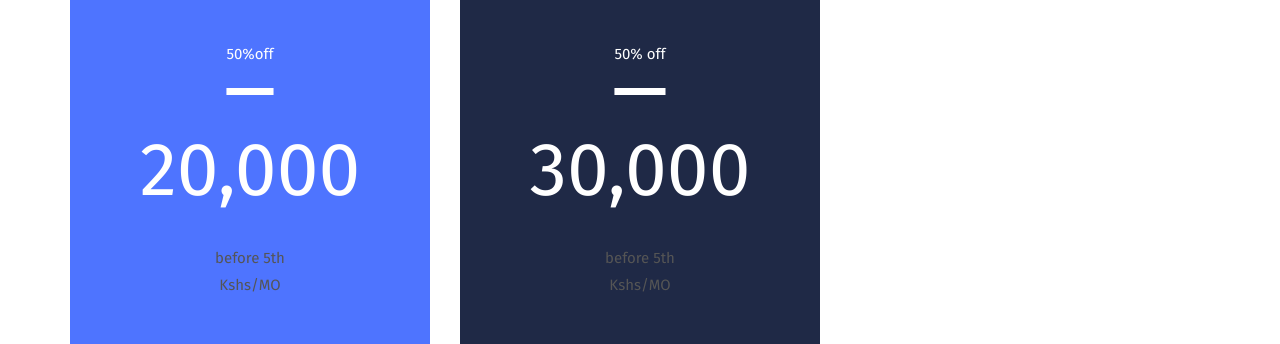
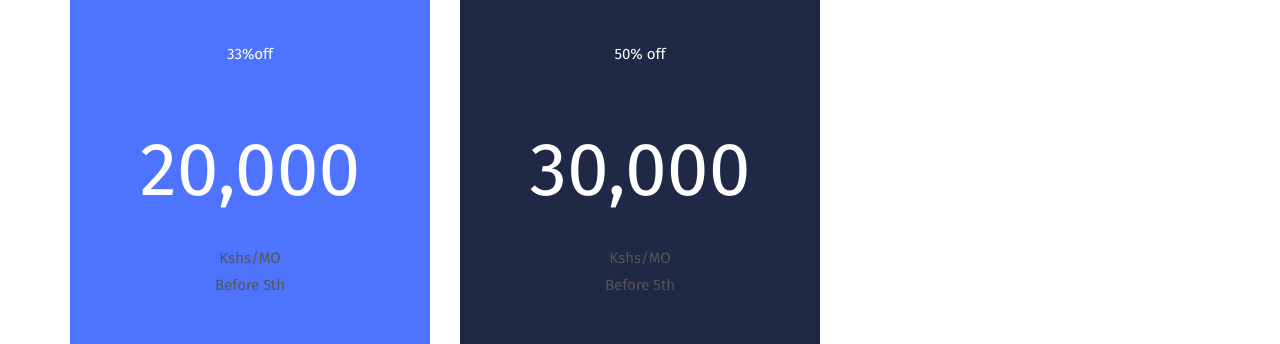
Before and after one commit to konkarah/sam, a plain HTML site: page pricing.html in a window 1280 px wide. Shown: the part 569-913 px from the top of the page. Drawn offline with Linux system fonts and the light colour scheme; a web font is replaced by a local one.

Commit message:
changed percentages on offer

```diff
--- a/pricing.html
+++ b/pricing.html
@@ -79,7 +79,7 @@
             <div class="col-md-4">
                 <div class="pricing-card pricing-primary">
                     <h3>Basic</h3>
-                    <h6 class="price"><strike>30,000 <br><span>50%off</span></strike><h6 class="price">20,000</h6> <span>before 5th<br> <span>Kshs/MO</span></h6>
+                    <h6 class="price"><strike>30,000 </strike><br><span>33%off</span><h6 class="price">20,000</h6><span> Kshs/MO <br> Before 5th</span></h6>
                 </div>
                 <div class="pricing-features">
                     <ul class="features">
@@ -113,7 +113,7 @@
             <div class="col-md-4">
                 <div class="pricing-card pricing-secondary">
                     <h3>Pro</h3>
-                    <h6 class="price"><strike>60,000 <br><span>50% off</span></strike><h6 class="price">30,000</h6> <span>before 5th<br>Kshs/MO</span></h6>
+                    <h6 class="price"><strike>60,000 </strike><br><span>50% off</span><h6 class="price">30,000</h6><span>Kshs/MO <br>Before 5th</span></h6>
                 </div>
                 <div class="pricing-features">
                     <ul class="features">
```
